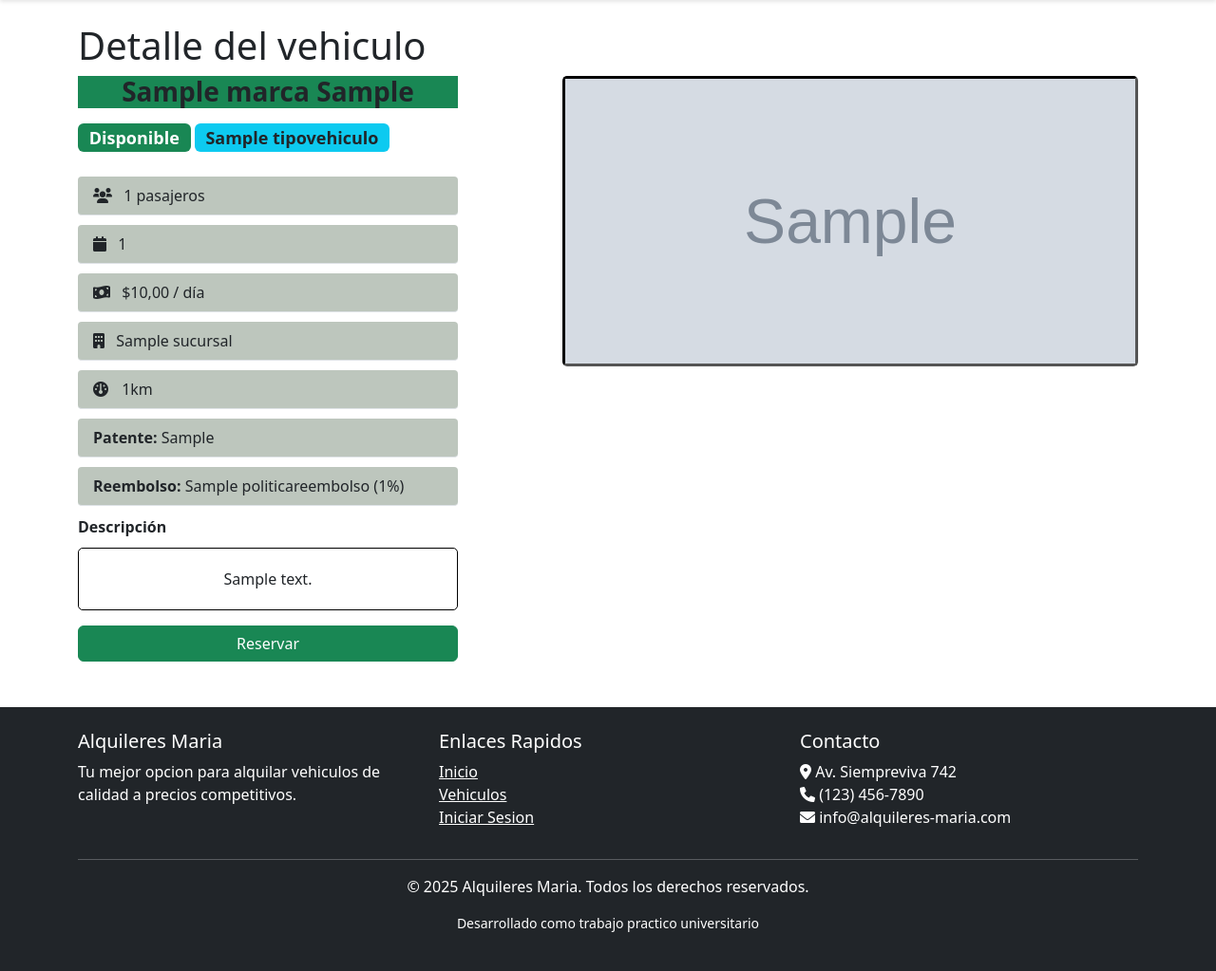
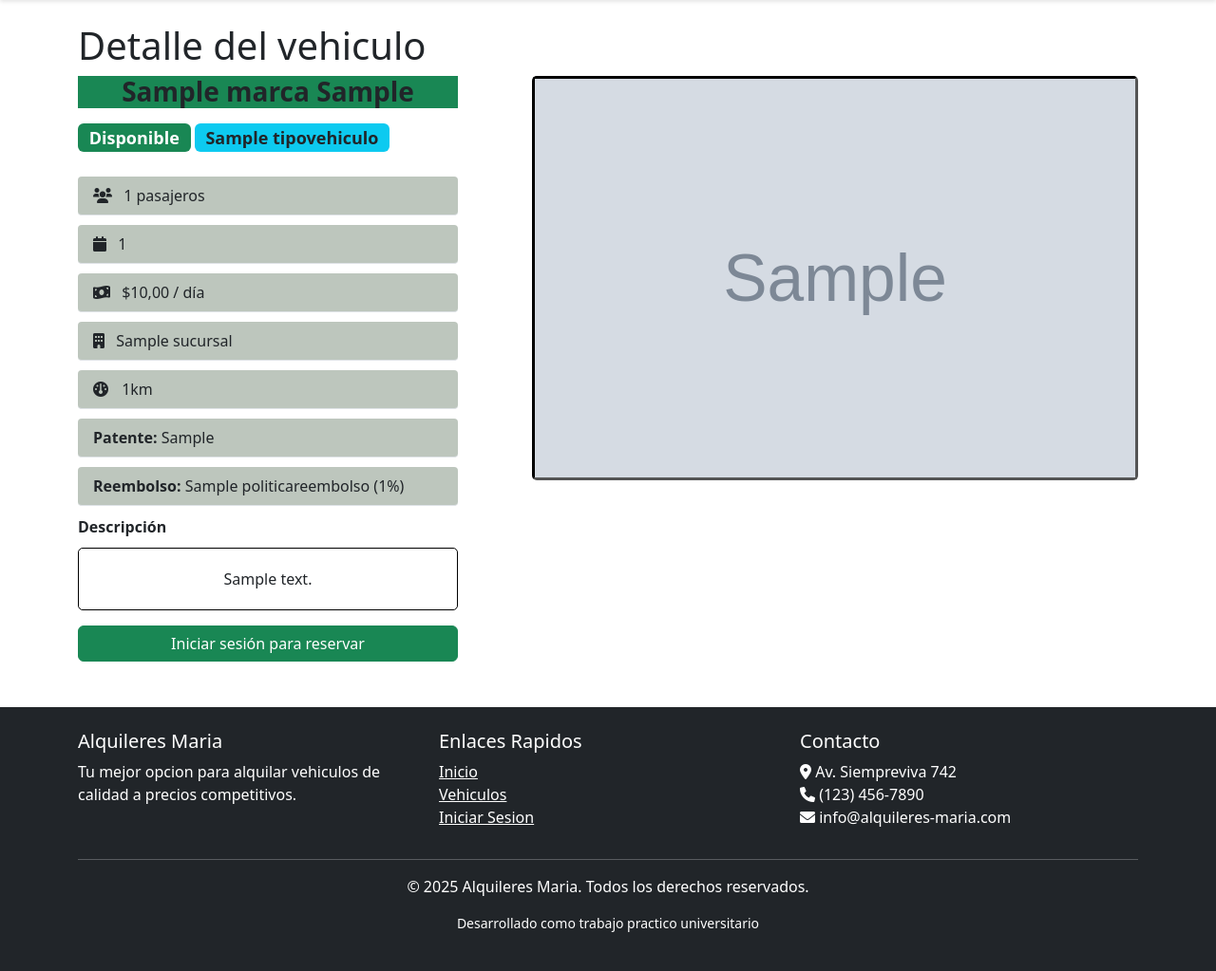
Before and after one commit to agustindinardi/alquileresmaria, a Django app: page /vehiculos/vehiculo/1/detalle/ in a window 1280 px wide. Shown: the part 56-1079 px from the top of the page at 95% size. Run offline with Django 5.2, Linux system fonts and the light colour scheme; tables that the repository leaves empty hold one stand-in row (values such as "Sample post"); grey boxes marked "Sample" are stand-in pictures; some libraries are stand-ins or nearby versions.

Commit message:
Imagenes de vehiculos
Ahora las imagenes de los vehiculos deberian verse bien

```diff
--- a/templates/vehiculos/vehiculo_detail.html
+++ b/templates/vehiculos/vehiculo_detail.html
@@ -11,13 +11,13 @@
 </head>
 <h1>Detalle del vehiculo  </h1>
 <div>
-    <div style="float: right; border: 0.1cm inset black; border-radius: 5px;">
+    <div class="d-flex justify-content-center align-items-center" style="width: 638px; height: 426px; float: right; border: 0.1cm inset black; border-radius: 5px;">
         {% if vehiculo.imagen %}
-        <img src="{{ vehiculo.imagen.url }}" class="card-img-top" alt="{{ vehiculo }}" style="height: 300px; width: 600px;">
+            <img src="{{ vehiculo.imagen.url }}" class="card-img-top" alt="{{ vehiculo }}" style="width: 632px; height: 420px; object-fit: cover;">
         {% else %}
-        <div class="card-img-top bg-light d-flex justify-content-center align-items-center" style="height: 200px; margin-right: 350px;">
+
             <i class="fas fa-car fa-3x text-secondary"></i>
-        </div>
+
         {% endif %}
     </div>
 
@@ -30,7 +30,7 @@
             <span class="badge bg-info text-dark" style="font-size: 18px;">{{ vehiculo.tipo }}</span>
         </p>
 
-        <ul class="list-group list-group-flush mb-3">
+        <ul class="list-group list-group-flush mb-3" style="width: 400px;">
             <li class="lista-detalles list-group-item" style="border-radius: 4px; margin-top: 10px; background-color: #bdc6bd;"><i class="fas fa-users me-2" style="margin-right: 10px;"></i> {{ vehiculo.capacidad }} pasajeros</li>
             <li class="list-group-item" style="border-radius: 4px; margin-top: 10px; background-color: #bdc6bd;"><i class="fas fa-calendar me-2" style="margin-right: 10px;"></i> {{ vehiculo.ano }}</li>
             <li class="list-group-item" style="border-radius: 4px; margin-top: 10px; background-color: #bdc6bd;"><i class="fas fa-money-bill-wave me-2" style="margin-right: 10px;"></i> ${{ vehiculo.precio_por_dia }} / día</li>
@@ -50,9 +50,13 @@
             </div>
         </ul>
 
-        <div class="d-grid gap-2">
+       <div class="d-grid gap-2">
             {% if not user.is_staff %}
-                <a href="{% url 'reservas:crear' vehiculo.pk %}" class="btn btn-primary">Reservar</a>
+                {% if user.is_authenticated %}
+                    <a href="{% url 'reservas:crear' vehiculo.pk %}" class="btn btn-primary">Continuar con la reserva</a>
+                {% else %}
+                    <a href="http://127.0.0.1:8000/usuarios/login/" class="btn btn-primary">Iniciar sesión para reservar</a>
+                {% endif %}
             {% endif %}
         </div>
     </div>
```
